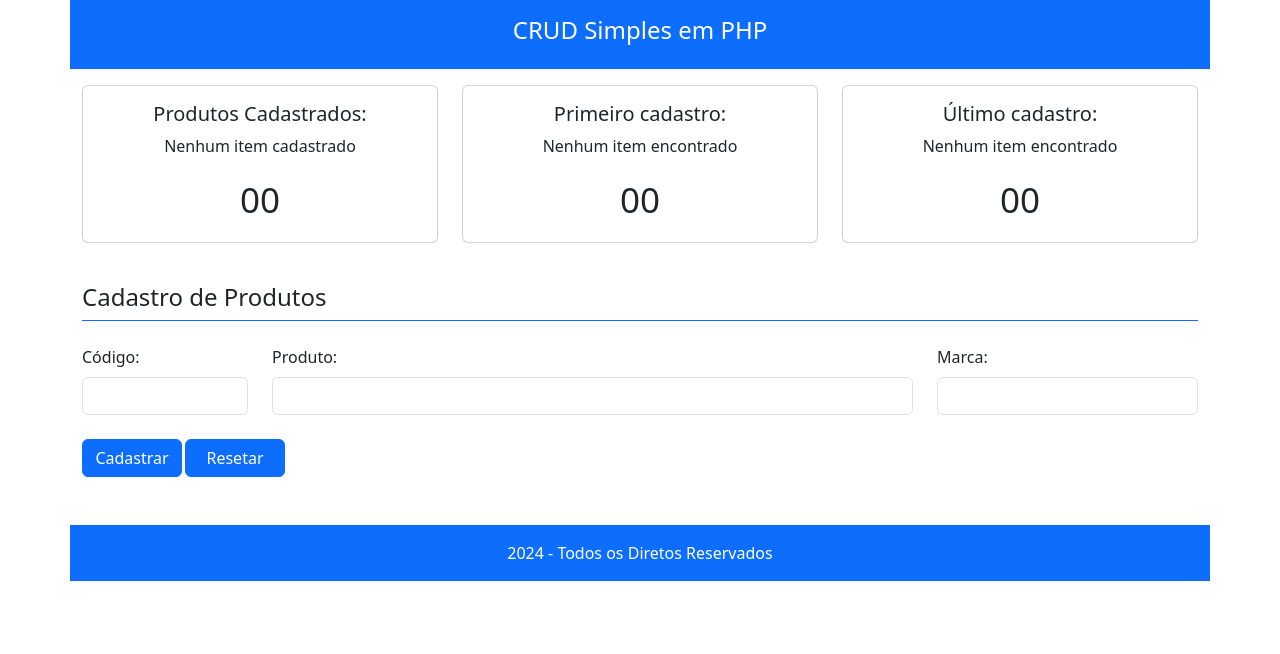
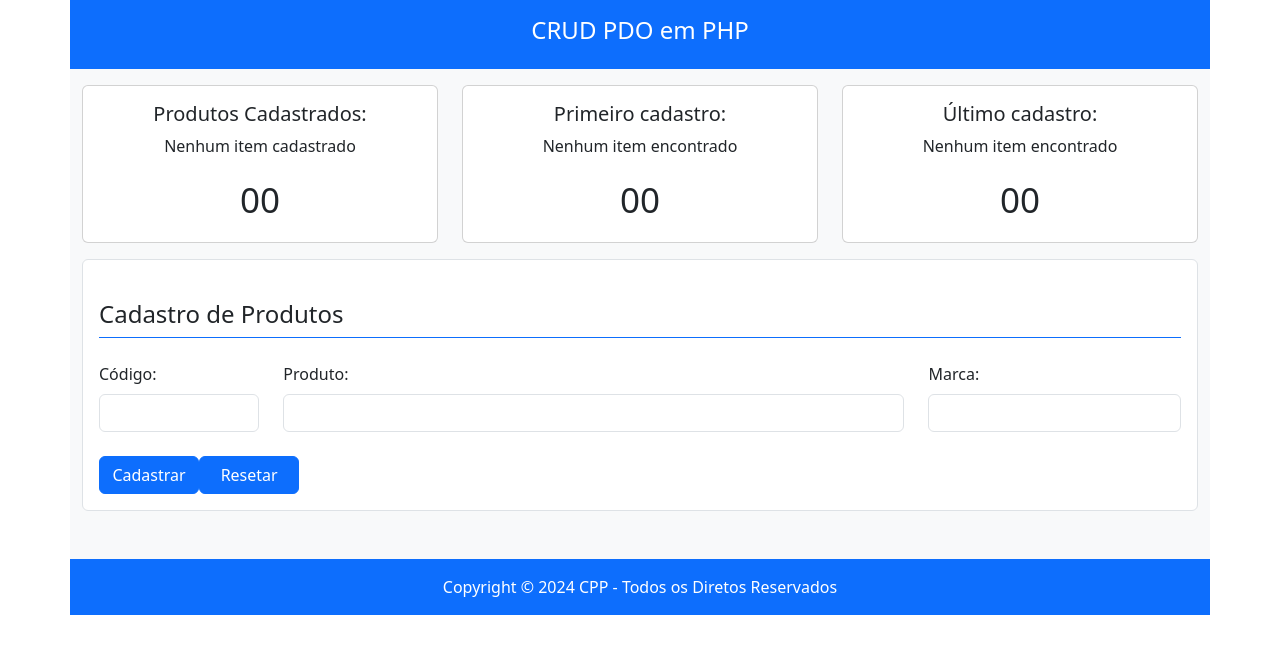
Before and after one commit to jpsilvaprogramador/treinocrudphpsimples, a PHP site: page / in a window 1280 px wide. Shown: the top 654 px of the page. Run offline with PHP 8.4, Linux system fonts and the light colour scheme.

Commit message:
Inserção de comentários no código e alguns ajustes no projeto

```diff
--- a/assets/css/style.css
+++ b/assets/css/style.css
@@ -7,3 +7,7 @@
 .botao-form .btn{
     width:100px;
 }
+
+.card1:hover{
+    box-shadow: rgba(60, 64, 67, 0.3) 0px 1px 2px 0px, rgba(60, 64, 67, 0.15) 0px 1px 3px 1px;
+}
--- a/assets/html/footer.html
+++ b/assets/html/footer.html
@@ -10,7 +10,7 @@
 
     <footer class="container bg-primary pt-3 pb-3">
         <div class="row text-white text-center">
-            <div class="righter">2024 - Todos os Diretos Reservados</div>
+            <div class="righter">Copyright &copy 2024 CPP - Todos os Diretos Reservados</div>
         </div>
     </footer>
 
--- a/assets/html/header.html
+++ b/assets/html/header.html
@@ -10,7 +10,7 @@
 
     <header class="container pt-3 pb-3 bg-primary">
         <div class="row text-white text-center">
-            <h4>CRUD Simples em PHP</h4>
+            <h4>CRUD PDO em PHP</h4>
         </div>
     </header>
 
--- a/index.php
+++ b/index.php
@@ -5,7 +5,9 @@
     <meta charset="utf-8">
     <meta name="viewport" content="width=device-width, initial-scale=1">
     <title>Bootstrap demo</title>
+    <!-- Link CSS -->
     <link rel="stylesheet" href="assets/css/style.css">
+    <!-- Link CDN Bootstrap -->
     <link href="https://cdn.jsdelivr.net/npm/bootstrap@5.3.3/dist/css/bootstrap.min.css" rel="stylesheet"
         integrity="sha384-QWTKZyjpPEjISv5WaRU9OFeRpok6YctnYmDr5pNlyT2bRjXh0JMhjY6hW+ALEwIH" crossorigin="anonymous">
 </head>
@@ -14,15 +16,22 @@
 
     <id id="site container">
 
+<!-- HEADER -->
     <?php
         require_once ('assets/html/header.html');
     ?>
+<!-- Fim do HEADER -->
 
-        <main class="container mb-5">
+<!-- MAIN -->
+      <main class="container pb-5 bg-body-tertiary">
 
-            <div class="row">
+<section>
+<!-- CARDS -->
+                <div class="row ">
+
+<!-- card 01 produtos cadastrados -->
                     <div class="col-4">
-                    <div class="card mt-3 mb-3">
+                        <div class="card card1 mt-3 mb-3">
                             <div class="row">
                                 <div class="col text-center">
                                     <div class="card-body">
@@ -37,6 +46,7 @@
                         </div>
                     </div>
 
+<!-- card 02 primeiro cadastro -->
                     <div class="col-4">
                         <div class="card mt-3 mb-3">
                             <div class="row">
@@ -53,6 +63,7 @@
                         </div>
                     </div>
 
+<!-- card 03 último cadastro -->
                     <div class="col-4">
                         <div class="card mt-3 mb-3">
                             <div class="row g-0">
@@ -70,26 +81,36 @@
                     </div>
 
                 </div>
+<!-- fim dos cards -->
+</section>
 
+<section class="bg-white p-3 rounded-2 border border-1">
+<!-- FORMULÁRIO -->
     <form class="row mt-4">
+<!-- Título do Formulário -->
         <div class="col-12">
             <div class="h4 pb-2 mb-4 text-dark border-bottom border-primary">
                 Cadastro de Produtos
             </div>
         </div>
 
+    <!-- Campo código -->
                     <div class="col-2">
                         <div class="mb-3">
                             <label for="exampleFormControlInput1" class="form-label">Código:</label>
                             <input type="number" class="form-control" id="exampleFormControlInput1" placeholder="">
                         </div>
                     </div>
+
+<!-- Campo produto -->
                     <div class="col-7">
                         <div class="mb-3">
                             <label for="exampleFormControlInput1" class="form-label">Produto:</label>
                             <input type="text" class="form-control" id="exampleFormControlInput1" placeholder="">
                         </div>
                     </div>
+
+    <!-- Campo marca -->
                     <div class="col-3">
                         <div class="mb-3">
                             <label for="exampleFormControlInput1" class="form-label">Marca:</label>
@@ -97,23 +118,30 @@
                         </div>
                     </div>
 
+<!-- BOTÕES -->
+<!-- Botão Cadastrar -->
                     <div class="botao-form col-1 mt-2">
                         <button type="submit" class="btn btn-primary me-2">Cadastrar</button>
                     </div>
+<!-- Botão Resetar -->
                     <div class="botao-form col-1 mt-2">
                         <button type="reset" class="btn btn-primary ms-2">Resetar</button>
                     </div>
                 </form>
 
             </main>
+<!-- Final do Main -->
+</section>
 
+<!-- FOOTER -->
         <?php
             require_once "assets/html/footer.html";
         ?>
-
+<!-- Final do FOOTER -->
 
     </id>
 
+<!-- Código JS -->
     <script src="https://cdn.jsdelivr.net/npm/bootstrap@5.3.3/dist/js/bootstrap.bundle.min.js"
         integrity="sha384-YvpcrYf0tY3lHB60NNkmXc5s9fDVZLESaAA55NDzOxhy9GkcIdslK1eN7N6jIeHz"
         crossorigin="anonymous"></script>
```
Lines whose indentation alone changed are shown as unchanged.
